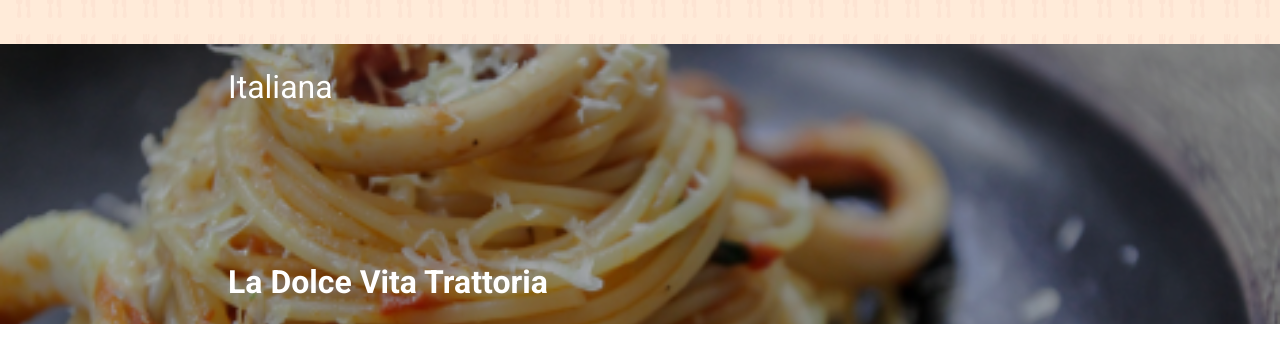
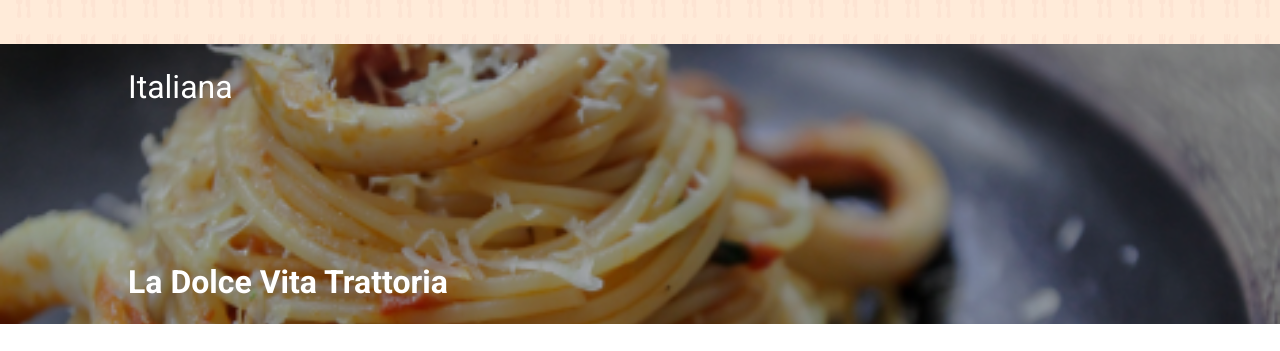
Before and after one commit to Felpsalx/efood, a React (Vite) app: page /perfil in a window 1280 px wide. Shown: the part 142-493 px from the top of the page. Built offline with nearby package versions, Linux system fonts and the light colour scheme.

Commit message:
fix: navbar

```diff
--- a/src/Components/Banner/index.tsx
+++ b/src/Components/Banner/index.tsx
@@ -1,4 +1,4 @@
-import { BannerContainer, PerfilBanner, SubTitle, TextContainer, Title, TitleContainer } from "./styles";
+import { BannerContainer, PerfilBanner, SubTitle,  Title, TitleContainer } from "./styles";
 import massa from '../../assets/massa.png';
 
 export default function Banner() {
@@ -6,10 +6,8 @@ export default function Banner() {
     <PerfilBanner style={{backgroundImage: `url(${massa})`}}>
       <BannerContainer>
       <TitleContainer className="container">
-        <TextContainer>
           <SubTitle>Italiana</SubTitle>
           <Title>La Dolce Vita Trattoria</Title>
-        </TextContainer>
       </TitleContainer>
     </BannerContainer>
     </PerfilBanner>
--- a/src/Components/Banner/styles.ts
+++ b/src/Components/Banner/styles.ts
@@ -30,7 +30,3 @@ export const SubTitle = styled.p`
 export const TitleContainer = styled.div`
   padding:25px 0px;
 `
-
-export const TextContainer = styled.div`
-  margin-left:100px;
-`
```
